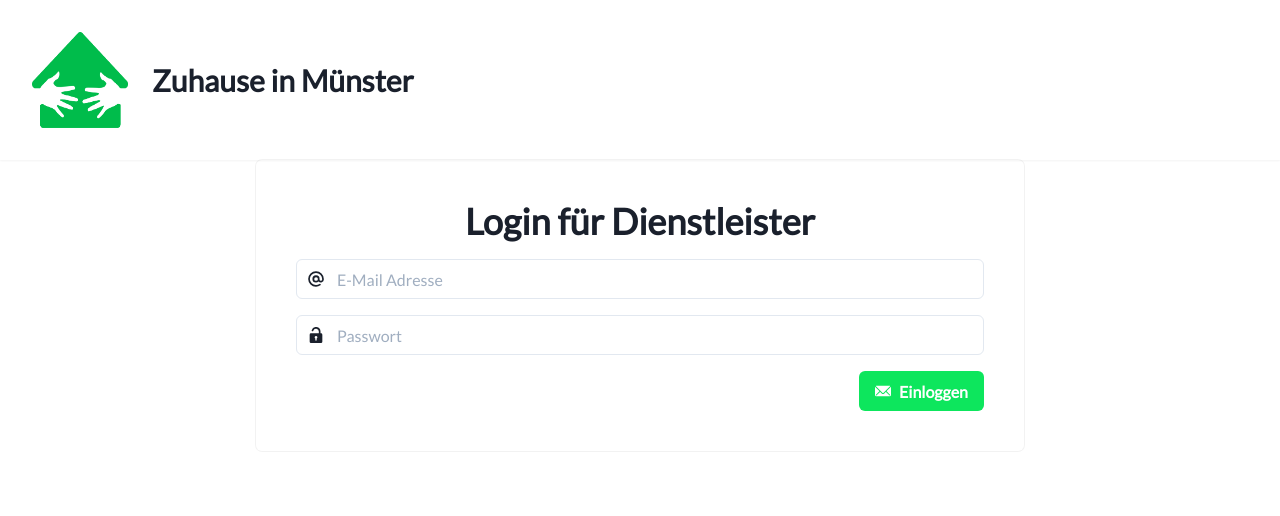
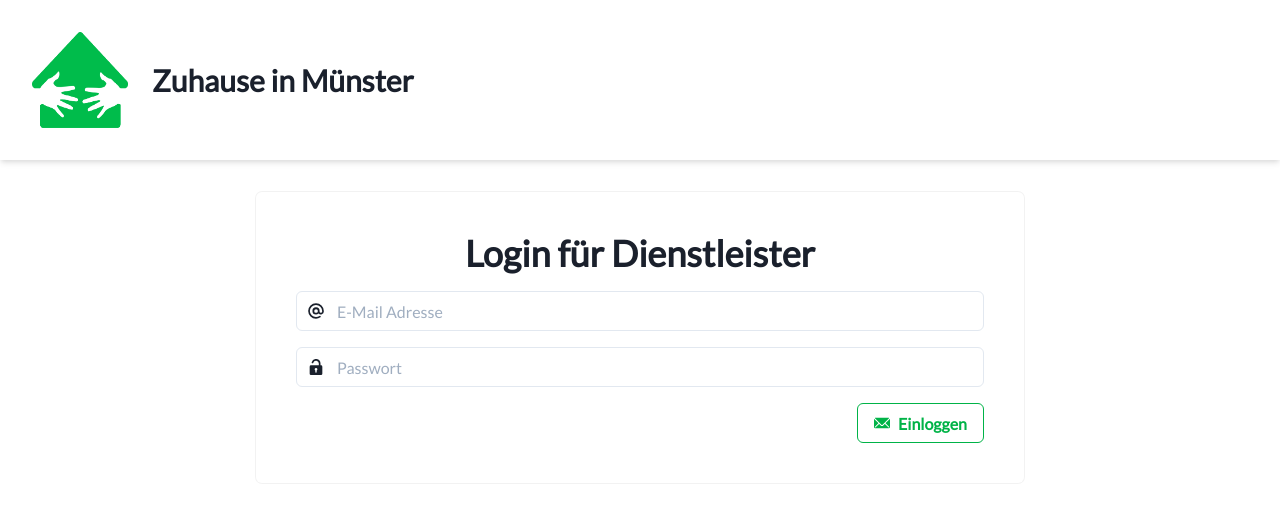
Before and after one commit to TamaraGunkel/MatchingPflege, a React (Create React App) app in the folder frontend/: page /login in a window 1280 px wide. Shown: the top 516 px of the page. Built offline with nearby package versions, Linux system fonts and the light colour scheme.

Commit message:
Adjust green color on login page

```diff
--- a/frontend/src/components/Header/Header.js
+++ b/frontend/src/components/Header/Header.js
@@ -7,7 +7,7 @@ const Header = () => {
   const location = useLocation();
 
   return (
-    <Box p={8} boxShadow="sm" w="100%" as="header">
+    <Box p={8} boxShadow="md" w="100%" as="header">
       <Flex>
         <HStack spacing={6}>
           <Image src={Logo} boxSize="24" />
--- a/frontend/src/components/LoginForm/LoginForm.js
+++ b/frontend/src/components/LoginForm/LoginForm.js
@@ -12,7 +12,7 @@ import {AtSignIcon, EmailIcon, UnlockIcon} from '@chakra-ui/icons';
 import {Link as RouterLink} from 'react-router-dom';
 
 const LoginForm = () => (
-  <Container as="main" maxW="3xl" rounded="md" shadow="xs" p={10}>
+  <Container as="main" maxW="3xl" rounded="md" shadow="xs" p={10} mt={8}>
     <VStack spacing={4}>
       <Heading>Login für Dienstleister</Heading>
       <InputGroup>
@@ -28,7 +28,7 @@ const LoginForm = () => (
         <Input type="password" placeholder="Passwort" />
       </InputGroup>
       <Link as={RouterLink} to="/inquiries" alignSelf="flex-end">
-        <Button leftIcon={<EmailIcon />} variant="solid">
+        <Button leftIcon={<EmailIcon />} variant="outline" color="green.600">
           Einloggen
         </Button>
       </Link>
```
